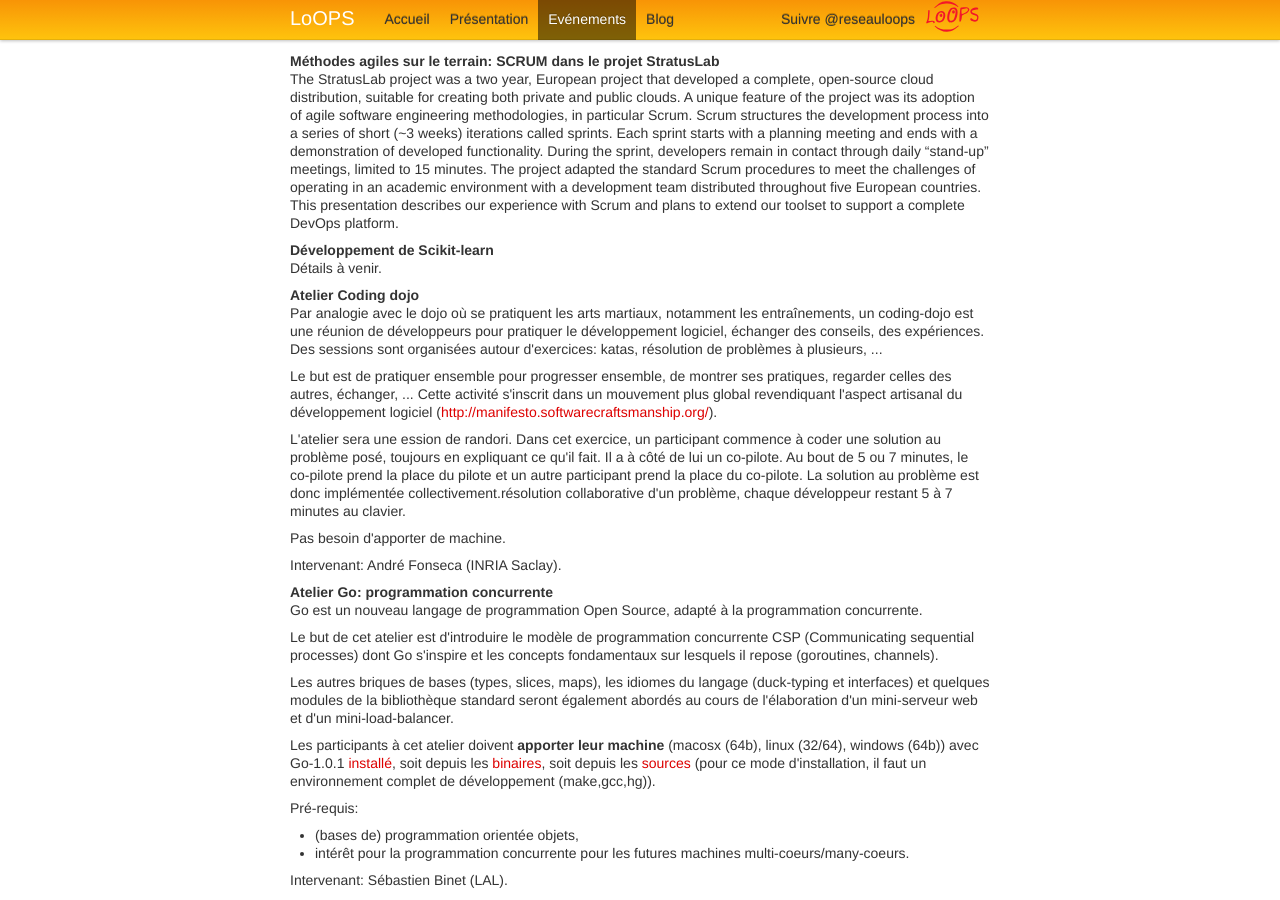
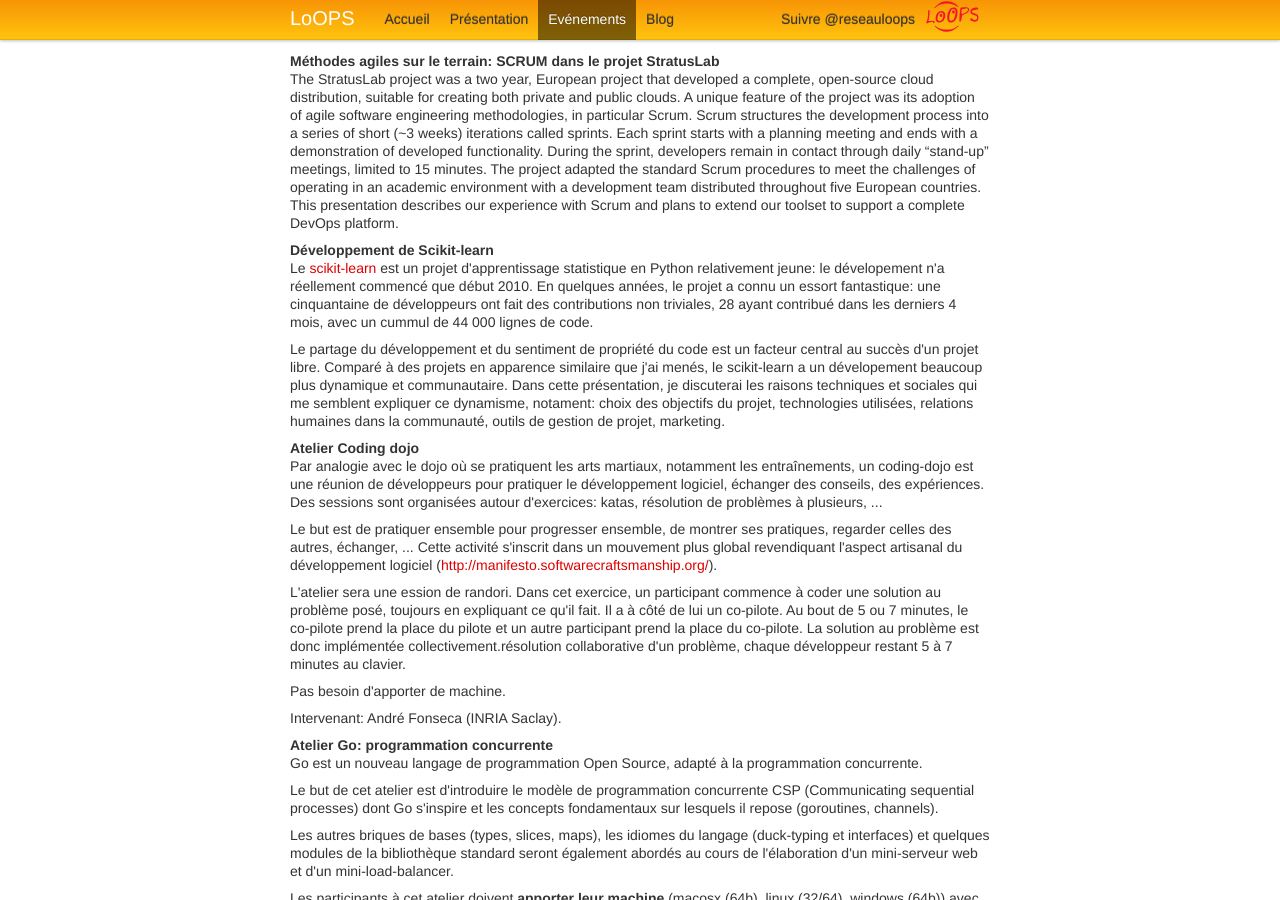
Before and after one commit to reseau-loops/reseau-loops.github.com, a Jekyll site: the page built from journee_2012_05_31.html, in a window 1280 px wide and 900 px high, scrolled down 798 px. Built offline with Jekyll 4.4.1, drawn with Linux system fonts in a browser that asks for light colours; Markdown is read by kramdown in place of the engine named in the settings; comment, search, counter and statistics services are not loaded.

Commit message:
detail scikit-learn

```diff
--- a/journee_2012_05_31.html
+++ b/journee_2012_05_31.html
@@ -144,7 +144,22 @@
 
 <h4 id="sklearn">Développement de Scikit-learn</h4>
 <p>
-Détails à venir.
+Le <a href="http://scikit-learn.org">scikit-learn</a>
+est un projet d'apprentissage statistique en Python relativement
+jeune: le dévelopement n'a réellement
+commencé que début 2010. En quelques années, le projet a connu un essort
+fantastique: une cinquantaine de développeurs ont fait des contributions
+non triviales, 28 ayant contribué dans les derniers 4 mois, avec un
+cummul de 44 000 lignes de code.
+</p>
+Le partage du développement et du sentiment de propriété du code est un
+facteur central au succès d'un projet libre. Comparé à des projets en
+apparence similaire que j'ai menés, le scikit-learn a un dévelopement
+beaucoup plus dynamique et communautaire. Dans cette présentation, je
+discuterai les raisons techniques et sociales qui me semblent expliquer
+ce dynamisme, notament: choix des objectifs du projet, technologies
+utilisées, relations humaines dans la communauté, outils de gestion de
+projet, marketing.
 </p>
 
 <h4 id="dojo">Atelier Coding dojo</h4>
```
